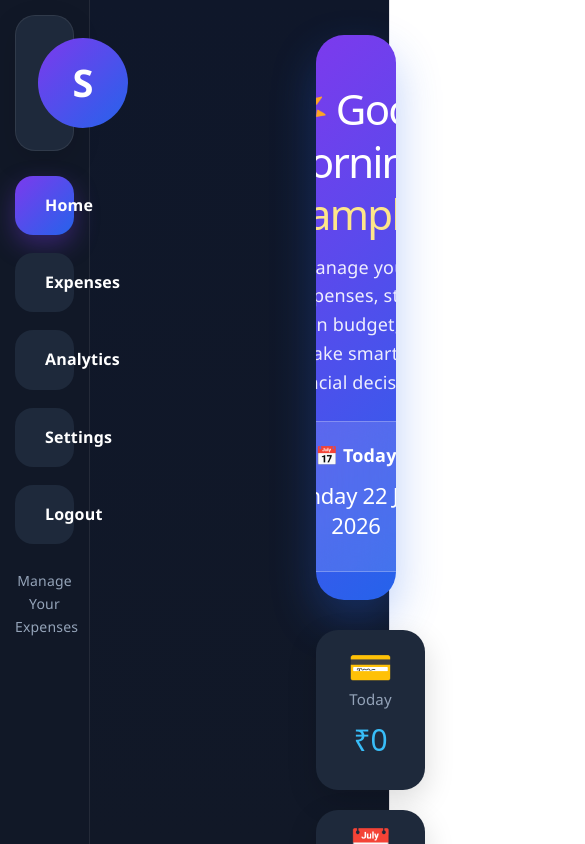
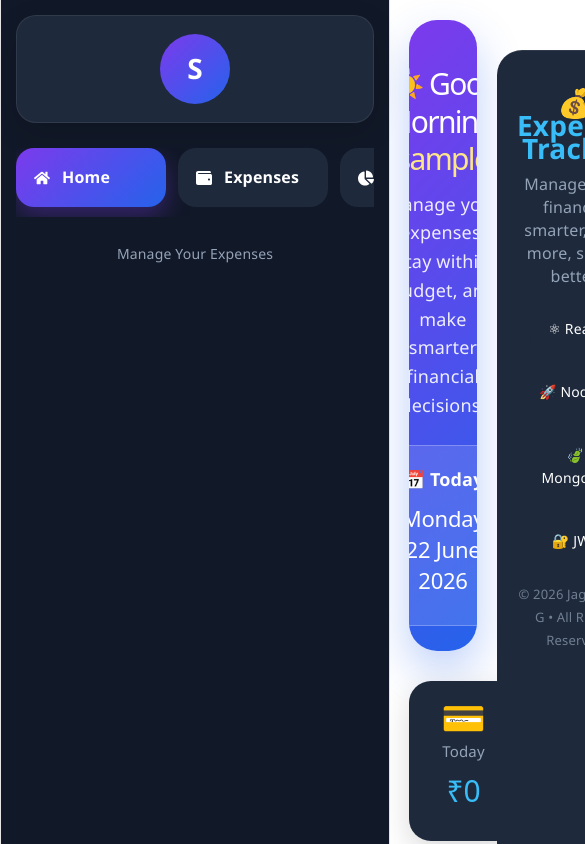
Before and after one commit to SriJagadeeshRajG/Expense-Tracker, a React (Vite) app in the folder client/: page /dashboard in a window 390 px wide. Shown: the top 844 px of the page, 585 px wide, since content can reach past the window. Built offline with nearby package versions, Linux system fonts and the light colour scheme; no server answers; sample sign-in values are in the browser's storage.

Commit message:
improved mobile ui

```diff
--- a/client/src/App.jsx
+++ b/client/src/App.jsx
@@ -13,16 +13,6 @@ function App() {
   return (
     <BrowserRouter>
 
-      <Toaster
-        position="top-right"
-        toastOptions={{
-          style: {
-            background: "#1e293b",
-            color: "#fff",
-            border: "1px solid #334155",
-          },
-        }}
-      />
 
       <Routes>
 
--- a/client/src/components/ExpenseList.jsx
+++ b/client/src/components/ExpenseList.jsx
@@ -67,17 +67,20 @@ function ExpenseList({
   try {
     await API.delete(`/${selectedExpense._id}`);
 
-      toast.success("Expense Deleted");
+    setShowDeleteModal(false);
+    setSelectedExpense(null);
 
     refreshExpenses();
     fetchExpenses();
 
-      setShowDeleteModal(false);
-      setSelectedExpense(null);
+    setTimeout(() => {
+      toast.success("Expense Deleted Successfully 🗑️");
+    }, 200);
 
   } catch (error) {
     console.error(error);
-      toast.error("Delete Failed");
+
+    toast.error("Delete Failed ❌");
   }
 };
 
@@ -417,8 +420,21 @@ const totalPages = Math.ceil(
             {filteredExpenses.length === 0 ? (
 
         <div className="no-expenses">
-          <h3>📂 No Expenses Found</h3>
-          <p>Try changing your search or filters.</p>
+
+    <div className="empty-icon">
+        📂
+    </div>
+
+    <h2>No Expenses Found</h2>
+
+    <p>
+        We couldn't find any matching expenses.
+    </p>
+
+    <small>
+        Try changing your filters or add a new expense.
+    </small>
+
 </div>
 
       ) : (
--- /dev/null
+++ b/client/src/components/Footer.jsx
@@ -0,0 +1,29 @@
+import "../styles/Footer.css";
+
+function Footer() {
+  return (
+    <footer className="footer">
+
+      <h3>💰 Expense Tracker</h3>
+
+      <p>
+        Manage your finances smarter,
+        save more, spend better.
+      </p>
+
+      <div className="footer-tech">
+        <span>⚛ React</span>
+        <span>🚀 Node.js</span>
+        <span>🍃 MongoDB</span>
+        <span>🔐 JWT</span>
+      </div>
+
+      <p className="copyright">
+        © 2026 Jagadeesh G • All Rights Reserved
+      </p>
+
+    </footer>
+  );
+}
+
+export default Footer;
--- a/client/src/main.jsx
+++ b/client/src/main.jsx
@@ -8,6 +8,9 @@ ReactDOM.createRoot(document.getElementById("root")).render(
     <Toaster
   position="top-right"
   reverseOrder={false}
+  containerStyle={{
+    zIndex: 999999,
+  }}
   toastOptions={{
     duration: 2500,
     style: {
@@ -15,6 +18,7 @@ ReactDOM.createRoot(document.getElementById("root")).render(
       color: "#fff",
       border: "1px solid #334155",
       borderRadius: "12px",
+      zIndex: 999999,
     },
   }}
 />
--- a/client/src/pages/Dashboard.jsx
+++ b/client/src/pages/Dashboard.jsx
@@ -15,6 +15,7 @@ import MonthlyComparison from "../components/MonthlyComparison";
 import { updateUsername } from "../services/authApi";
 import "../styles/Settings.css";
 import ChangePasswordModal from "../components/ChangePasswordModal";
+import Footer from "../components/Footer";
 
 import {
   FaHome,
@@ -519,6 +520,7 @@ useEffect(() => {
 )}
 
       </div>
+      <Footer />
       <ChangePasswordModal
   open={showPasswordModal}
   onClose={() =>
--- a/client/src/styles/App.css
+++ b/client/src/styles/App.css
@@ -100,3 +100,137 @@ flex-direction:column;
 flex:1;
 
 }
+/* ==========================
+   MOBILE RESPONSIVE
+========================== */
+
+@media (max-width: 900px) {
+
+  .sidebar {
+
+    position: relative;
+    width: 100%;
+    min-height: auto;
+    border-right: none;
+    border-bottom: 1px solid var(--border-color);
+
+  }
+
+  .main-content {
+
+    margin-left: 0;
+    padding: 20px;
+
+  }
+
+}
+
+@media (max-width:768px){
+
+.welcome-card{
+
+flex-direction:column;
+
+text-align:center;
+
+padding:25px;
+
+}
+
+.welcome-left{
+
+padding-right:0;
+
+}
+
+.welcome-left h1{
+
+font-size:30px;
+
+}
+
+.today-card{
+
+width:100%;
+
+min-width:100%;
+
+}
+
+.dashboard-row{
+
+grid-template-columns:1fr;
+
+gap:20px;
+
+}
+
+.analytics-hero{
+
+flex-direction:column;
+
+text-align:center;
+
+gap:25px;
+
+padding:25px;
+
+}
+
+.analytics-left{
+
+max-width:100%;
+
+}
+
+.analytics-left h1{
+
+font-size:32px;
+
+}
+
+.analytics-date{
+
+width:100%;
+
+}
+
+.sidebar ul{
+
+display:flex;
+
+overflow-x:auto;
+
+gap:12px;
+
+padding-bottom:10px;
+
+}
+
+.sidebar li{
+
+min-width:150px;
+
+margin-bottom:0;
+
+flex-shrink:0;
+
+}
+
+.user-profile{
+
+padding:18px;
+
+}
+
+.user-avatar{
+
+width:70px;
+
+height:70px;
+
+font-size:28px;
+
+}
+
+}
--- a/client/src/styles/DeleteModal.css
+++ b/client/src/styles/DeleteModal.css
@@ -14,7 +14,7 @@ align-items:center;
 
 backdrop-filter:blur(5px);
 
-z-index:999;
+z-index:99999;
 
 }
 
@@ -149,3 +149,23 @@ transform:scale(1);
 }
 
 }
+.delete-modal{
+    position: relative;
+    z-index: 100000;
+
+    background: var(--card-bg);
+
+    padding:35px;
+
+    border-radius:25px;
+
+    width:420px;
+
+    text-align:center;
+
+    border:1px solid var(--border-color);
+
+    outline:none;
+
+    animation:popup .25s ease;
+}
--- /dev/null
+++ b/client/src/styles/Footer.css
@@ -0,0 +1,67 @@
+.footer{
+
+margin-top:50px;
+
+padding:40px 20px;
+
+text-align:center;
+
+border-top:1px solid var(--border-color);
+
+background:var(--card-bg);
+
+border-radius:25px 25px 0 0;
+
+}
+
+.footer h3{
+
+font-size:28px;
+
+margin-bottom:12px;
+
+color:#38bdf8;
+
+}
+
+.footer p{
+
+color:var(--text-secondary);
+
+margin-bottom:18px;
+
+}
+
+.footer-tech{
+
+display:flex;
+
+justify-content:center;
+
+gap:20px;
+
+flex-wrap:wrap;
+
+margin-bottom:20px;
+
+}
+
+.footer-tech span{
+
+padding:10px 18px;
+
+border-radius:12px;
+
+background:#1e293b;
+
+font-size:14px;
+
+}
+
+.copyright{
+
+font-size:13px;
+
+opacity:.7;
+
+}
```
Also changed, not shown: 1 other file (tests, documents, lock files or other folders). Lines whose indentation alone changed are shown as unchanged.
